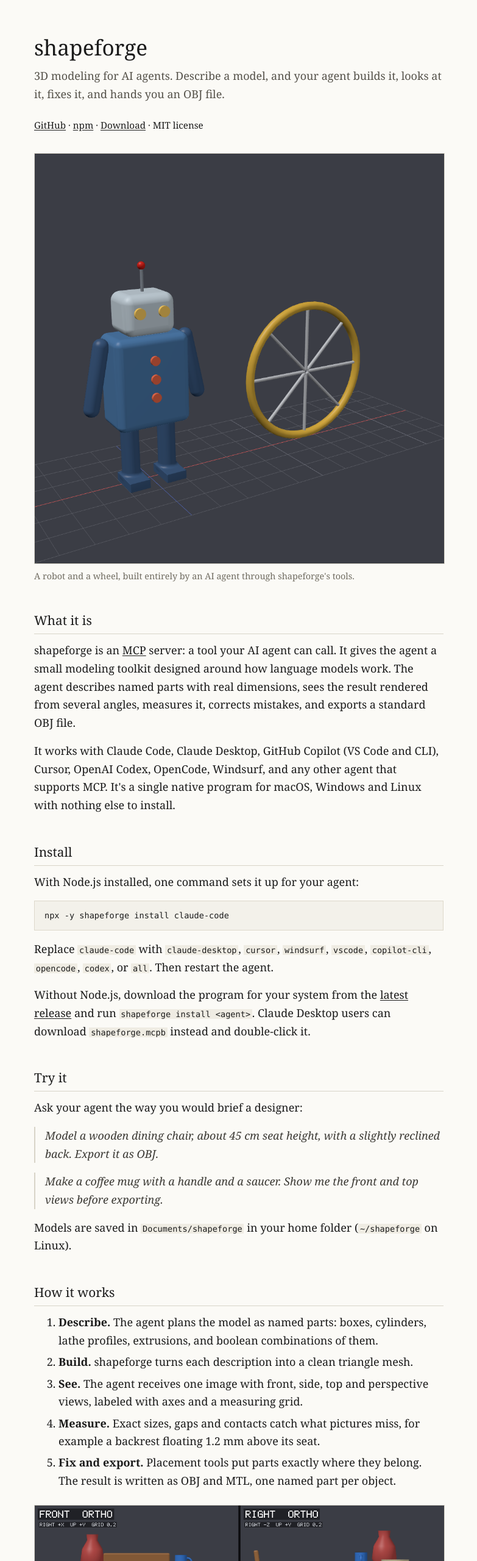
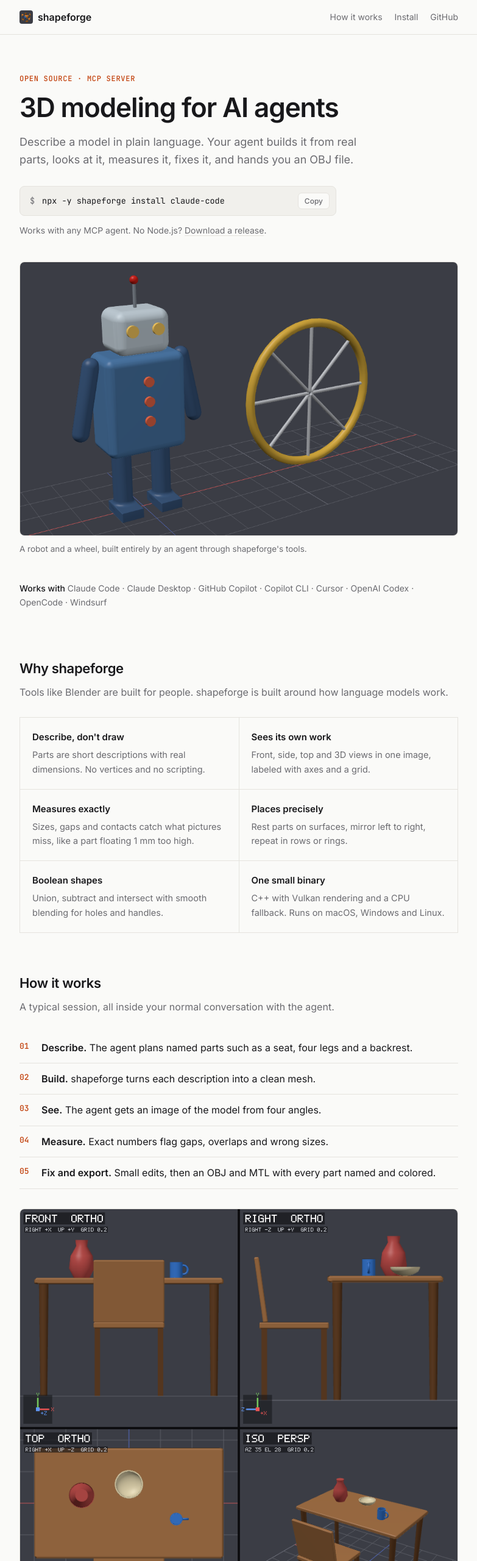
Before and after one commit to rashid5925/3d-model-generator, a browser extension: page site/index.html in a window 1280 px wide. Shown: the top 2560 px of the page at 61% size, without its empty margins (248-1031 px from the left). Drawn offline with Linux system fonts and the light colour scheme.

Commit message:
Refresh website styling

```diff
--- a/site/index.html
+++ b/site/index.html
@@ -9,100 +9,225 @@
 <meta property="og:description" content="Describe a model. Your AI agent builds it, looks at it, fixes it, and hands you an OBJ file.">
 <meta property="og:image" content="https://rashid5925.github.io/3d-model-generator/assets/hero.png">
 <link rel="icon" href="assets/icon.png">
+<link rel="preconnect" href="https://fonts.googleapis.com">
+<link rel="preconnect" href="https://fonts.gstatic.com" crossorigin>
+<link href="https://fonts.googleapis.com/css2?family=Inter:wght@400;500;600&family=JetBrains+Mono:wght@400;500&display=swap" rel="stylesheet">
 <style>
-  html { background: #fbfaf6; }
+  :root {
+    --bg: #fafaf8;
+    --text: #18181b;
+    --muted: #6b6b70;
+    --border: #e5e3de;
+    --code: #f1f0ec;
+    --accent: #c2410c;
+    --mono: "JetBrains Mono", ui-monospace, Menlo, Consolas, monospace;
+  }
+  @media (prefers-color-scheme: dark) {
+    :root {
+      --bg: #121212;
+      --text: #ececec;
+      --muted: #9a9a9f;
+      --border: #2a2a2a;
+      --code: #1b1b1b;
+      --accent: #fb923c;
+    }
+  }
+  * { box-sizing: border-box; }
+  html { background: var(--bg); }
   body {
-    max-width: 42rem;
-    margin: 0 auto;
-    padding: 3rem 1.25rem 4rem;
-    color: #1b1b1b;
-    font: 18px/1.65 Georgia, "Iowan Old Style", "Times New Roman", serif;
+    margin: 0;
+    color: var(--text);
+    font: 16px/1.65 Inter, system-ui, -apple-system, "Segoe UI", sans-serif;
+    -webkit-font-smoothing: antialiased;
   }
-  h1 { font-size: 2.2rem; font-weight: normal; margin: 0 0 .25rem; }
-  h2 { font-size: 1.3rem; font-weight: normal; margin: 2.75rem 0 .75rem; padding-bottom: .3rem; border-bottom: 1px solid #d8d4c8; }
-  p, ul, ol { margin: 0 0 1rem; }
-  li { margin-bottom: .35rem; }
-  a { color: #1b1b1b; text-decoration: underline; text-underline-offset: 2px; }
-  a:hover { color: #6b5d3f; }
-  .subtitle { color: #55524a; margin-bottom: 1.5rem; }
-  .links { font-size: .95rem; margin-bottom: 2rem; }
-  figure { margin: 1.5rem 0 2rem; }
-  figure img { display: block; width: 100%; height: auto; border: 1px solid #d8d4c8; }
-  figcaption { font-size: .9rem; color: #6f6b60; margin-top: .5rem; }
-  code, pre { font-family: Menlo, Consolas, "Liberation Mono", monospace; font-size: .85rem; }
-  code { background: #efece3; padding: 0 .2em; }
-  pre { background: #f3f1ea; border: 1px solid #ddd8cb; padding: .75rem 1rem; margin: 0 0 1rem; overflow-x: auto; }
-  pre code { background: none; padding: 0; }
-  table { border-collapse: collapse; width: 100%; font-size: .95rem; margin-bottom: 1rem; }
-  th, td { text-align: left; vertical-align: top; padding: .4rem .6rem .4rem 0; border-bottom: 1px solid #e3dfd4; }
-  th { font-weight: normal; color: #6f6b60; }
-  blockquote { margin: 0 0 1rem; padding-left: 1rem; border-left: 2px solid #d8d4c8; color: #3c3a35; font-style: italic; }
-  footer { margin-top: 3rem; padding-top: 1rem; border-top: 1px solid #d8d4c8; font-size: .9rem; color: #6f6b60; }
+  .wrap { max-width: 760px; margin: 0 auto; padding: 0 20px; }
+  a { color: inherit; text-decoration: underline; text-decoration-color: var(--border); text-underline-offset: 3px; }
+  a:hover { text-decoration-color: currentColor; }
+  code, pre { font-family: var(--mono); font-size: 13.5px; }
+  code { background: var(--code); padding: 1px 5px; border-radius: 4px; }
+
+  nav { border-bottom: 1px solid var(--border); }
+  nav .wrap { display: flex; align-items: center; justify-content: space-between; height: 56px; }
+  .brand { display: flex; align-items: center; gap: 8px; font-weight: 600; text-decoration: none; }
+  .brand img { width: 22px; height: 22px; border-radius: 4px; }
+  .navlinks { display: flex; gap: 20px; font-size: 14px; color: var(--muted); }
+  .navlinks a { text-decoration: none; }
+  .navlinks a:hover { color: var(--text); }
+
+  header { padding: 64px 0 40px; }
+  .label { font: 500 12px var(--mono); color: var(--accent); text-transform: uppercase; letter-spacing: .06em; margin: 0 0 14px; }
+  h1 { font-size: clamp(32px, 5vw, 44px); line-height: 1.15; letter-spacing: -.025em; font-weight: 600; margin: 0 0 16px; }
+  .lede { font-size: 18px; color: var(--muted); margin: 0 0 28px; max-width: 600px; }
+  .install-box { display: flex; align-items: center; gap: 12px; border: 1px solid var(--border); border-radius: 8px;
+                 background: var(--code); padding: 10px 10px 10px 16px; max-width: 520px; }
+  .install-box code { background: none; padding: 0; flex: 1; min-width: 0; overflow-x: auto; white-space: nowrap; }
+  .install-box .prompt { color: var(--muted); font-family: var(--mono); font-size: 13.5px; user-select: none; }
+  button.copy { flex: none; font: 500 12px Inter, sans-serif; color: var(--muted); background: var(--bg);
+                border: 1px solid var(--border); border-radius: 6px; padding: 5px 10px; cursor: pointer; }
+  button.copy:hover { color: var(--text); }
+  .hint { font-size: 14px; color: var(--muted); margin: 12px 0 0; }
+
+  figure { margin: 0 0 8px; }
+  figure img { display: block; width: 100%; height: auto; border: 1px solid var(--border); border-radius: 8px; }
+  figcaption { font-size: 13.5px; color: var(--muted); margin-top: 10px; }
+  .hero-img { aspect-ratio: 16 / 10; object-fit: cover; object-position: 50% 62%; }
+
+  .works { font-size: 14px; color: var(--muted); padding: 28px 0 8px; }
+  .works strong { color: var(--text); font-weight: 500; }
+
+  section { padding: 56px 0 8px; }
+  h2 { font-size: 22px; letter-spacing: -.015em; font-weight: 600; margin: 0 0 8px; }
+  .sub { color: var(--muted); margin: 0 0 28px; }
+
+  .grid { display: grid; grid-template-columns: 1fr 1fr; border-top: 1px solid var(--border); border-left: 1px solid var(--border); }
+  .grid > div { padding: 20px; border-right: 1px solid var(--border); border-bottom: 1px solid var(--border); }
+  .grid h3 { font-size: 15px; font-weight: 600; margin: 0 0 4px; }
+  .grid p { margin: 0; font-size: 14.5px; color: var(--muted); }
+
+  ol.steps { list-style: none; padding: 0; margin: 0 0 32px; counter-reset: s; }
+  ol.steps li { counter-increment: s; display: grid; grid-template-columns: 36px 1fr; padding: 12px 0; border-bottom: 1px solid var(--border); }
+  ol.steps li::before { content: "0" counter(s); font: 500 13px var(--mono); color: var(--accent); padding-top: 2px; }
+  ol.steps strong { font-weight: 600; }
+
+  table { width: 100%; border-collapse: collapse; font-size: 14.5px; margin-bottom: 8px; }
+  th, td { text-align: left; vertical-align: top; padding: 10px 12px 10px 0; border-bottom: 1px solid var(--border); }
+  th { font-weight: 500; color: var(--muted); font-size: 13px; }
+  td code { white-space: nowrap; }
+
+  .prompts { display: grid; gap: 10px; margin-bottom: 16px; }
+  .prompts p { margin: 0; padding: 14px 16px; border: 1px solid var(--border); border-radius: 8px; font-size: 15px; }
+
+  footer { margin-top: 64px; border-top: 1px solid var(--border); }
+  footer .wrap { display: flex; justify-content: space-between; flex-wrap: wrap; gap: 8px; padding: 24px 20px 40px; font-size: 13.5px; color: var(--muted); }
+
+  @media (max-width: 600px) {
+    .grid { grid-template-columns: 1fr; }
+    .navlinks a.hide-sm { display: none; }
+    header { padding-top: 44px; }
+  }
 </style>
 </head>
 <body>
 
-<h1>shapeforge</h1>
-<p class="subtitle">3D modeling for AI agents. Describe a model, and your agent builds it, looks at it, fixes it, and hands you an OBJ file.</p>
-<p class="links">
-  <a href="https://github.com/rashid5925/3d-model-generator">GitHub</a> ·
-  <a href="https://www.npmjs.com/package/shapeforge">npm</a> ·
-  <a href="https://github.com/rashid5925/3d-model-generator/releases/latest">Download</a> ·
-  MIT license
-</p>
+<nav>
+  <div class="wrap">
+    <a class="brand" href="#"><img src="assets/icon.png" alt="">shapeforge</a>
+    <div class="navlinks">
+      <a class="hide-sm" href="#how">How it works</a>
+      <a class="hide-sm" href="#install">Install</a>
+      <a href="https://github.com/rashid5925/3d-model-generator">GitHub</a>
+    </div>
+  </div>
+</nav>
+
+<main class="wrap">
+  <header>
+    <p class="label">Open source · MCP server</p>
+    <h1>3D modeling for AI agents</h1>
+    <p class="lede">Describe a model in plain language. Your agent builds it from real parts, looks at it, measures it, fixes it, and hands you an OBJ file.</p>
+    <div class="install-box">
+      <span class="prompt">$</span>
+      <code id="cmd">npx -y shapeforge install claude-code</code>
+      <button class="copy" data-target="cmd">Copy</button>
+    </div>
+    <p class="hint">Works with any MCP agent. No Node.js? <a href="https://github.com/rashid5925/3d-model-generator/releases/latest">Download a release</a>.</p>
+  </header>
 
   <figure>
-  <img src="assets/hero.png" alt="A robot and a spoked wheel built by an AI agent with shapeforge" width="1024" height="1024">
-  <figcaption>A robot and a wheel, built entirely by an AI agent through shapeforge's tools.</figcaption>
+    <img class="hero-img" src="assets/hero.png" alt="A robot and a spoked wheel built by an AI agent with shapeforge" width="1024" height="1024">
+    <figcaption>A robot and a wheel, built entirely by an agent through shapeforge's tools.</figcaption>
   </figure>
 
-<h2>What it is</h2>
-<p>shapeforge is an <a href="https://modelcontextprotocol.io">MCP</a> server: a tool your AI agent can call. It gives the agent a small modeling toolkit designed around how language models work. The agent describes named parts with real dimensions, sees the result rendered from several angles, measures it, corrects mistakes, and exports a standard OBJ file.</p>
-<p>It works with Claude Code, Claude Desktop, GitHub Copilot (VS Code and CLI), Cursor, OpenAI Codex, OpenCode, Windsurf, and any other agent that supports MCP. It's a single native program for macOS, Windows and Linux with nothing else to install.</p>
+  <p class="works"><strong>Works with</strong> Claude Code · Claude Desktop · GitHub Copilot · Copilot CLI · Cursor · OpenAI Codex · OpenCode · Windsurf</p>
 
-<h2>Install</h2>
-<p>With Node.js installed, one command sets it up for your agent:</p>
-<pre><code>npx -y shapeforge install claude-code</code></pre>
-<p>Replace <code>claude-code</code> with <code>claude-desktop</code>, <code>cursor</code>, <code>windsurf</code>, <code>vscode</code>, <code>copilot-cli</code>, <code>opencode</code>, <code>codex</code>, or <code>all</code>. Then restart the agent.</p>
-<p>Without Node.js, download the program for your system from the <a href="https://github.com/rashid5925/3d-model-generator/releases/latest">latest release</a> and run <code>shapeforge install &lt;agent&gt;</code>. Claude Desktop users can download <code>shapeforge.mcpb</code> instead and double-click it.</p>
+  <section>
+    <h2>Why shapeforge</h2>
+    <p class="sub">Tools like Blender are built for people. shapeforge is built around how language models work.</p>
+    <div class="grid">
+      <div><h3>Describe, don't draw</h3><p>Parts are short descriptions with real dimensions. No vertices and no scripting.</p></div>
+      <div><h3>Sees its own work</h3><p>Front, side, top and 3D views in one image, labeled with axes and a grid.</p></div>
+      <div><h3>Measures exactly</h3><p>Sizes, gaps and contacts catch what pictures miss, like a part floating 1 mm too high.</p></div>
+      <div><h3>Places precisely</h3><p>Rest parts on surfaces, mirror left to right, repeat in rows or rings.</p></div>
+      <div><h3>Boolean shapes</h3><p>Union, subtract and intersect with smooth blending for holes and handles.</p></div>
+      <div><h3>One small binary</h3><p>C++ with Vulkan rendering and a CPU fallback. Runs on macOS, Windows and Linux.</p></div>
+    </div>
+  </section>
 
-<h2>Try it</h2>
-<p>Ask your agent the way you would brief a designer:</p>
-<blockquote>Model a wooden dining chair, about 45 cm seat height, with a slightly reclined back. Export it as OBJ.</blockquote>
-<blockquote>Make a coffee mug with a handle and a saucer. Show me the front and top views before exporting.</blockquote>
-<p>Models are saved in <code>Documents/shapeforge</code> in your home folder (<code>~/shapeforge</code> on Linux).</p>
-
+  <section id="how">
     <h2>How it works</h2>
-<ol>
-  <li><strong>Describe.</strong> The agent plans the model as named parts: boxes, cylinders, lathe profiles, extrusions, and boolean combinations of them.</li>
-  <li><strong>Build.</strong> shapeforge turns each description into a clean triangle mesh.</li>
-  <li><strong>See.</strong> The agent receives one image with front, side, top and perspective views, labeled with axes and a measuring grid.</li>
-  <li><strong>Measure.</strong> Exact sizes, gaps and contacts catch what pictures miss, for example a backrest floating 1.2 mm above its seat.</li>
-  <li><strong>Fix and export.</strong> Placement tools put parts exactly where they belong. The result is written as OBJ and MTL, one named part per object.</li>
+    <p class="sub">A typical session, all inside your normal conversation with the agent.</p>
+    <ol class="steps">
+      <li><span><strong>Describe.</strong> The agent plans named parts such as a seat, four legs and a backrest.</span></li>
+      <li><span><strong>Build.</strong> shapeforge turns each description into a clean mesh.</span></li>
+      <li><span><strong>See.</strong> The agent gets an image of the model from four angles.</span></li>
+      <li><span><strong>Measure.</strong> Exact numbers flag gaps, overlaps and wrong sizes.</span></li>
+      <li><span><strong>Fix and export.</strong> Small edits, then an OBJ and MTL with every part named and colored.</span></li>
     </ol>
-
     <figure>
       <img src="assets/table_set.png" alt="A dining table scene shown from front, right, top and perspective views" width="804" height="804" loading="lazy">
-  <figcaption>What the agent sees after a render: four labeled views in one image.</figcaption>
+      <figcaption>What the agent sees after a render.</figcaption>
     </figure>
+  </section>
 
+  <section id="install">
+    <h2>Install</h2>
+    <p class="sub">Run one command for your agent, then restart it. shapeforge writes the agent's config for you.</p>
+    <table>
+      <tr><th>Agent</th><th>Command</th></tr>
+      <tr><td>Claude Code</td><td><code>npx -y shapeforge install claude-code</code></td></tr>
+      <tr><td>Claude Desktop</td><td><code>npx -y shapeforge install claude-desktop</code></td></tr>
+      <tr><td>GitHub Copilot (VS Code)</td><td><code>npx -y shapeforge install vscode</code></td></tr>
+      <tr><td>GitHub Copilot CLI</td><td><code>npx -y shapeforge install copilot-cli</code></td></tr>
+      <tr><td>Cursor</td><td><code>npx -y shapeforge install cursor</code></td></tr>
+      <tr><td>OpenAI Codex</td><td><code>npx -y shapeforge install codex</code></td></tr>
+      <tr><td>OpenCode</td><td><code>npx -y shapeforge install opencode</code></td></tr>
+      <tr><td>Windsurf</td><td><code>npx -y shapeforge install windsurf</code></td></tr>
+    </table>
+    <p class="hint">Without Node.js, download the program for your system from the <a href="https://github.com/rashid5925/3d-model-generator/releases/latest">latest release</a> and run <code>shapeforge install &lt;agent&gt;</code>. Claude Desktop users can also double-click <code>shapeforge.mcpb</code>.</p>
+  </section>
+
+  <section>
+    <h2>Try asking</h2>
+    <p class="sub">Brief the agent the way you would brief a designer.</p>
+    <div class="prompts">
+      <p>Model a wooden dining chair, about 45 cm seat height, with a slightly reclined back. Export it as OBJ.</p>
+      <p>Make a coffee mug with a handle and a saucer. Show me the front and top views before exporting.</p>
+      <p>Build a desk lamp with a round base, a two-part arm and a cone shade. Make sure nothing floats.</p>
+    </div>
+    <p class="hint">Models are saved in <code>Documents/shapeforge</code> (<code>~/shapeforge</code> on Linux).</p>
+  </section>
+
+  <section>
     <h2>Tools</h2>
+    <p class="sub">What the agent can call.</p>
     <table>
       <tr><th>Tool</th><th>Purpose</th></tr>
-  <tr><td><code>add_objects</code></td><td>Create parts: box, sphere, cylinder, cone, capsule, torus, plane, extrusion, lathe, mesh, boolean (CSG), group</td></tr>
-  <tr><td><code>update_objects</code>, <code>delete_objects</code>, <code>undo</code></td><td>Edit, remove, step back</td></tr>
-  <tr><td><code>place_on</code>, <code>align_objects</code>, <code>mirror_object</code>, <code>array_object</code></td><td>Exact placement, symmetry and repetition</td></tr>
+      <tr><td><code>add_objects</code></td><td>Boxes, spheres, cylinders, cones, capsules, tori, extrusions, lathes, meshes, booleans, groups</td></tr>
+      <tr><td><code>update_objects</code> · <code>delete_objects</code> · <code>undo</code></td><td>Edit, remove, step back</td></tr>
+      <tr><td><code>place_on</code> · <code>align_objects</code> · <code>mirror_object</code> · <code>array_object</code></td><td>Exact placement, symmetry and repetition</td></tr>
       <tr><td><code>render</code></td><td>Images from any angle, with labels, highlighting and zoom</td></tr>
       <tr><td><code>inspect</code></td><td>Sizes, positions, volume, contacts and warnings</td></tr>
-  <tr><td><code>export_obj</code>, <code>save_scene</code>, <code>load_scene</code></td><td>OBJ export and editable scene files</td></tr>
+      <tr><td><code>export_obj</code> · <code>save_scene</code> · <code>load_scene</code></td><td>OBJ export and editable scene files</td></tr>
     </table>
-
-<h2>Source</h2>
-<p>shapeforge is written in C++20 with no third-party dependencies. It renders with Vulkan and falls back to a built-in CPU renderer. The code, documentation and issue tracker are on <a href="https://github.com/rashid5925/3d-model-generator">GitHub</a>.</p>
+  </section>
+</main>
 
 <footer>
-  shapeforge by <a href="https://github.com/rashid5925">rashid5925</a>. Released under the MIT license.
+  <div class="wrap">
+    <span>shapeforge by <a href="https://github.com/rashid5925">rashid5925</a> · MIT license</span>
+    <span><a href="https://github.com/rashid5925/3d-model-generator">GitHub</a> · <a href="https://www.npmjs.com/package/shapeforge">npm</a> · <a href="https://github.com/rashid5925/3d-model-generator/releases">Releases</a></span>
+  </div>
 </footer>
 
+<script>
+  document.querySelectorAll("button.copy").forEach((btn) => {
+    btn.addEventListener("click", async () => {
+      const text = document.getElementById(btn.dataset.target).textContent;
+      try { await navigator.clipboard.writeText(text); btn.textContent = "Copied"; }
+      catch (e) { btn.textContent = "Select and copy"; }
+      setTimeout(() => (btn.textContent = "Copy"), 1500);
+    });
+  });
+</script>
 </body>
 </html>
```
Lines whose indentation alone changed are shown as unchanged.
